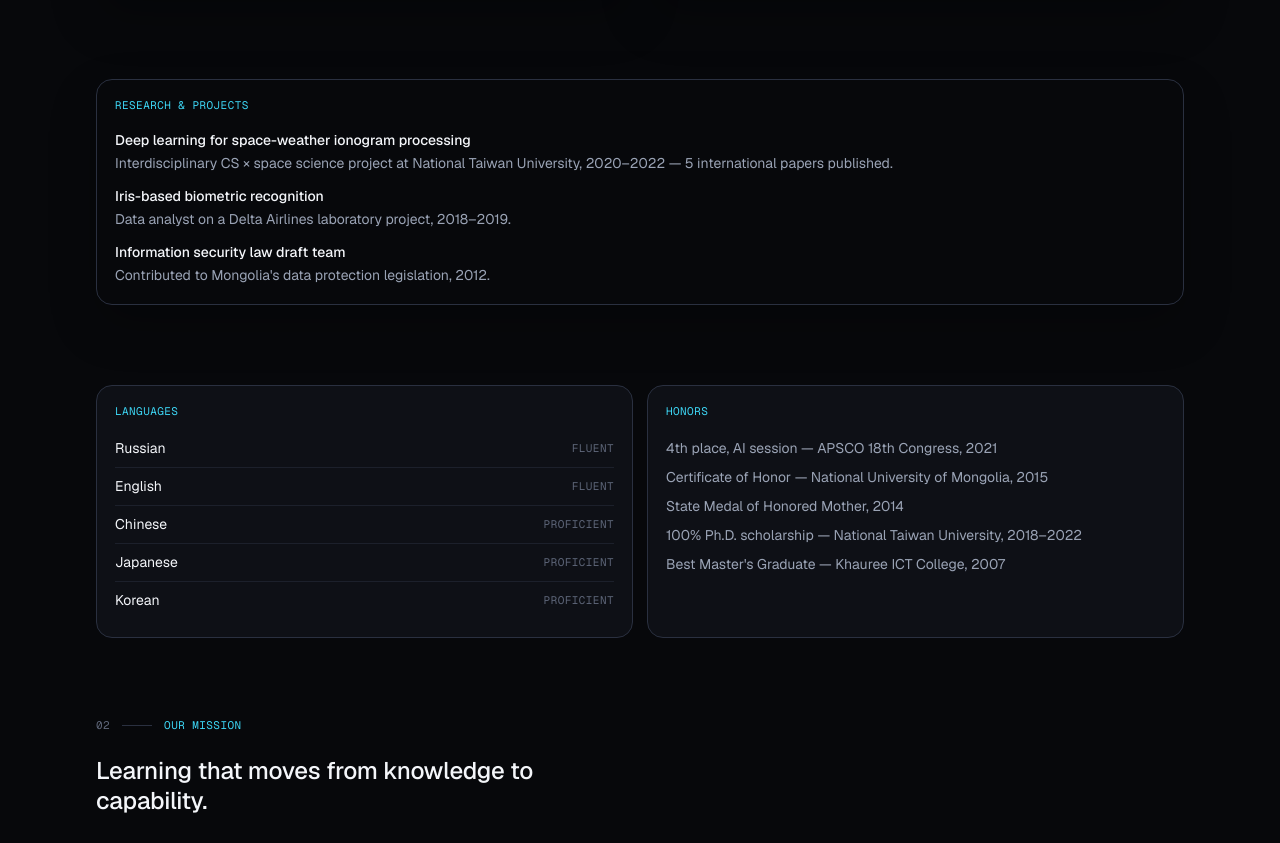
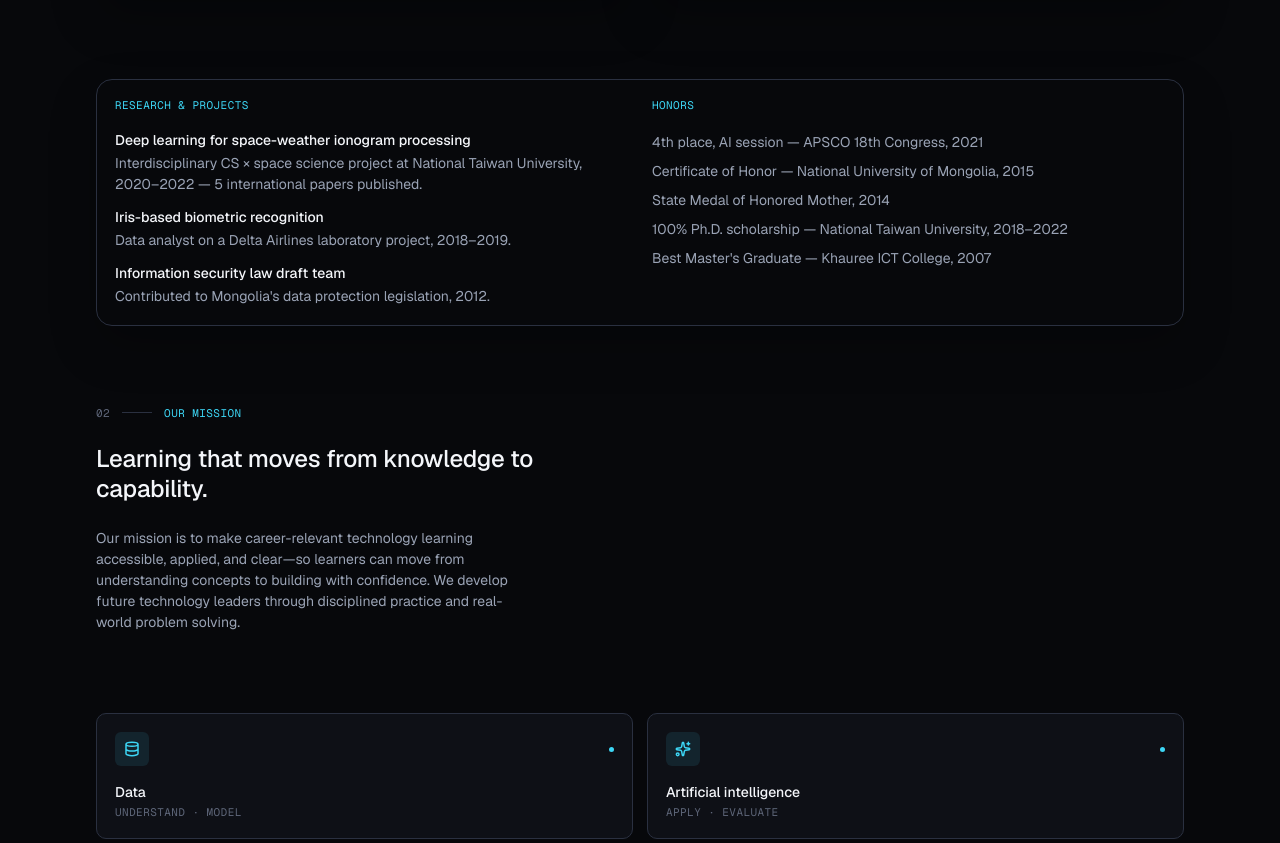
Before and after one commit to Surneke/Magic-ai, a Next.js app: page /about-us in a window 1280 px wide. Shown: the part 1637-2480 px from the top of the page. Built offline with nearby package versions, Linux system fonts and the light colour scheme.

Commit message:
fix: language div deleted.

```diff
--- a/app/about-us/page.tsx
+++ b/app/about-us/page.tsx
@@ -194,6 +194,8 @@ export default function AboutUs() {
           </div>
 
           <div className='flex flex-col gap-5 rounded-2xl border border-line-strong bg-canvas p-[18px] shadow-[0_20px_48px_rgba(0,0,0,0.24)]'>
+            <div className='grid gap-6 md:grid-cols-2'>
+              <div className='flex flex-col gap-5'>
                 <span className='text-caption text-cyan'>
                   RESEARCH &amp; PROJECTS
                 </span>
@@ -229,38 +231,15 @@ export default function AboutUs() {
                 </ul>
               </div>
 
-          <div className='grid gap-3.5 sm:grid-cols-2'>
-            <div className='flex flex-col gap-5 rounded-2xl border border-line-strong bg-surface p-[18px]'>
-              <span className='text-caption text-cyan'>LANGUAGES</span>
-              <ul className='flex flex-col gap-2'>
-                {[
-                  { name: "Russian", level: "FLUENT" },
-                  { name: "English", level: "FLUENT" },
-                  { name: "Chinese", level: "PROFICIENT" },
-                  { name: "Japanese", level: "PROFICIENT" },
-                  { name: "Korean", level: "PROFICIENT" }
-                ].map(lang => (
-                  <li
-                    key={lang.name}
-                    className='flex items-center justify-between border-b border-line pb-2 last:border-0'
-                  >
-                    <span className='text-body-s text-ink'>{lang.name}</span>
-                    <span className='text-caption text-ink-3'>
-                      {lang.level}
-                    </span>
-                  </li>
-                ))}
-              </ul>
-            </div>
-
-            <div className='flex flex-col gap-5 rounded-2xl border border-line-strong bg-surface p-[18px]'>
+              <div className='flex flex-col gap-5'>
                 <span className='text-caption text-cyan'>HONORS</span>
                 <ul className='flex flex-col gap-2'>
                   <li className='text-body-s text-ink-2'>
                     4th place, AI session — APSCO 18th Congress, 2021
                   </li>
                   <li className='text-body-s text-ink-2'>
-                  Certificate of Honor — National University of Mongolia, 2015
+                    Certificate of Honor — National University of Mongolia,
+                    2015
                   </li>
                   <li className='text-body-s text-ink-2'>
                     State Medal of Honored Mother, 2014
@@ -273,6 +252,7 @@ export default function AboutUs() {
                     Best Master&apos;s Graduate — Khauree ICT College, 2007
                   </li>
                 </ul>
+              </div>
             </div>
           </div>
 
```
Lines whose indentation alone changed are shown as unchanged.
